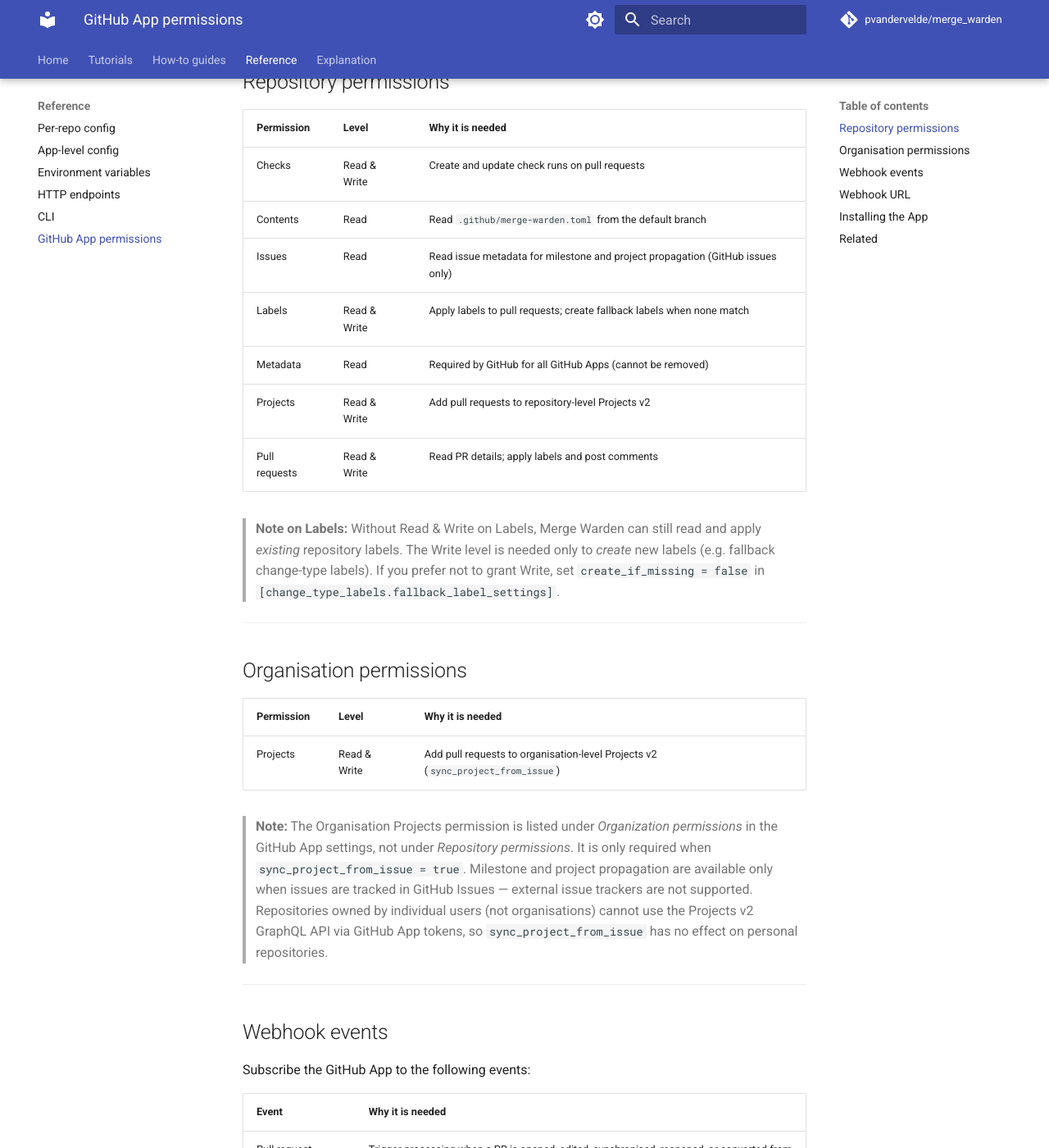
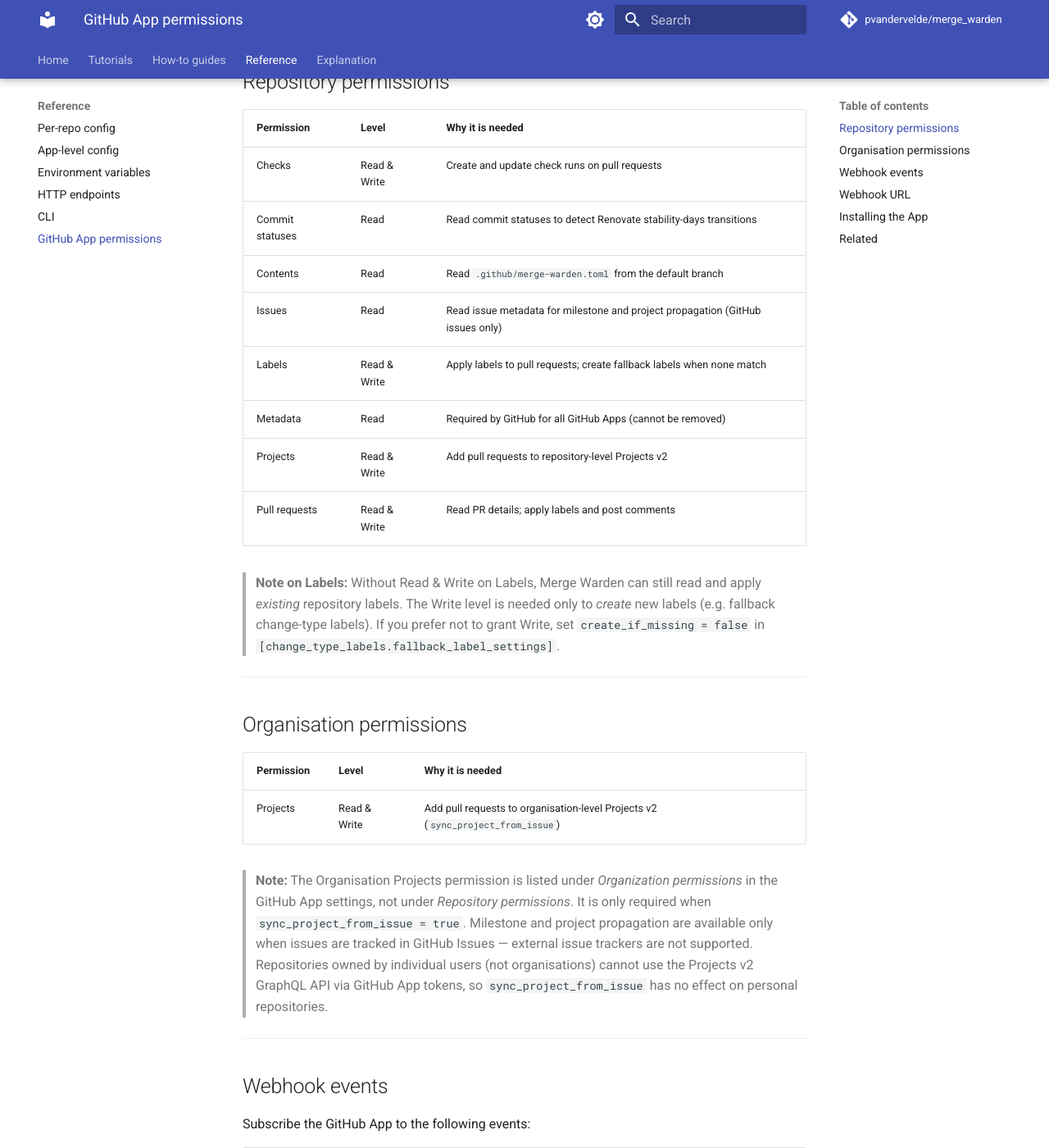
Before and after one commit to pvandervelde/merge_warden, an MkDocs documentation site: the page built from docs/user/reference/github-app-permissions.md, in a window 1280 px wide and 1400 px high, scrolled down 288 px. Shown: the whole window at 82% size. Built offline with MkDocs 1.6.1 and Material for MkDocs 9.7.7, drawn with Linux system fonts in a browser that asks for light colours; comment, search, counter and statistics services are not loaded; some of the changed text lies outside the part shown.

Commit message:
docs: add Commit statuses permission and webhook event for Renovate stability (FR008)
FR008 added a `status` webhook handler that reads commit statuses via
`GET /repos/{owner}/{repo}/commits/{sha}/statuses`. The GitHub App
permissions reference was missing both the `Commit statuses: Read`
repository permission and the `Commit statuses` webhook subscription
needed for this to work.

Co-Authored-By: Claude Sonnet 4.6 <noreply@anthropic.com>

```diff
--- a/docs/user/reference/github-app-permissions.md
+++ b/docs/user/reference/github-app-permissions.md
@@ -16,6 +16,7 @@ on the GitHub App that Merge Warden uses. Create or update the app at
 | Permission | Level | Why it is needed |
 | :--- | :--- | :--- |
 | Checks | Read & Write | Create and update check runs on pull requests |
+| Commit statuses | Read | Read commit statuses to detect Renovate stability-days transitions |
 | Contents | Read | Read `.github/merge-warden.toml` from the default branch |
 | Issues | Read | Read issue metadata for milestone and project propagation (GitHub issues only) |
 | Labels | Read & Write | Apply labels to pull requests; create fallback labels when none match |
@@ -52,6 +53,7 @@ Subscribe the GitHub App to the following events:
 
 | Event | Why it is needed |
 | :--- | :--- |
+| Commit statuses | Trigger Renovate stability-days label updates when a commit status transitions (e.g. `pending` → `success`) |
 | Pull request | Trigger processing when a PR is opened, edited, synchronised, reopened, or converted from draft |
 | Pull request review | Trigger state-label updates when a review is submitted |
 
```
